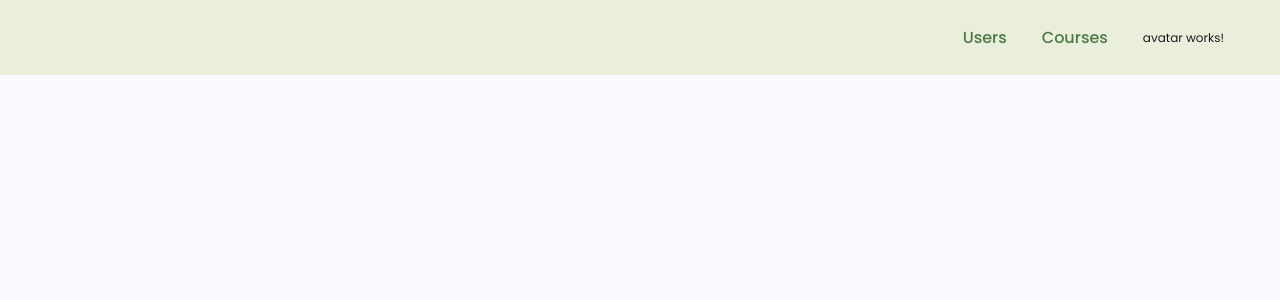
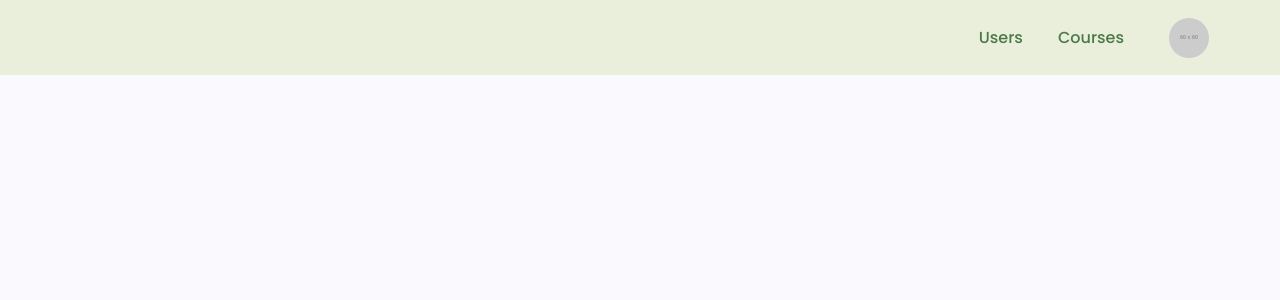
Before and after one commit to paulelyson/kurikula-frontend, an Angular app: page / in a window 1280 px wide. Shown: the top 300 px of the page. Built offline with nearby package versions, Linux system fonts and the light colour scheme.

Commit message:
feat: implement Avatar component with styling and structure; update header background color variables

```diff
--- a/src/app/shared/components/layout/header/header.component.css
+++ b/src/app/shared/components/layout/header/header.component.css
@@ -1,5 +1,5 @@
 #header {
-  background-color: var(--color-background-header);
+  background-color: var(--color-bg-header);
   height: 75px;
 
   /**/
--- a/src/app/shared/components/ui/avatar/avatar.component.css
+++ b/src/app/shared/components/ui/avatar/avatar.component.css
@@ -0,0 +1,34 @@
+.avatar-wrapper {
+  display: flex;
+  justify-content: flex-end;
+  align-items: center;
+  gap: 5px;
+  padding: 5px 10px;
+  border-radius: 5px;
+  cursor: pointer;
+  &:hover {
+    background-color: var(--color-bg-header-hover);
+  }
+
+  .label {
+    position: relative;
+    font-size: 1rem;
+    font-weight: 550;
+    line-height: 1.5;
+    color: var(--color-accent);
+    display: inline-block;
+    text-decoration: none;
+    cursor: pointer;
+  }
+}
+
+.image-wrapper.md {
+  width: 40px;
+  height: 40px;
+  cursor: pointer;
+}
+.fit-image {
+  height: 100%;
+  object-fit: cover;
+  border-radius: 50%;
+}
--- a/src/app/shared/components/ui/avatar/avatar.component.html
+++ b/src/app/shared/components/ui/avatar/avatar.component.html
@@ -1 +1,6 @@
-<p>avatar works!</p>
+<div class="avatar-wrapper">
+  <div class="image-wrapper" [ngClass]="[size]">
+    <img class="fit-image" [src]="image" />
+  </div>
+  <div class="label">{{ label }}</div>
+</div>
--- a/src/app/shared/components/ui/avatar/avatar.component.ts
+++ b/src/app/shared/components/ui/avatar/avatar.component.ts
@@ -1,9 +1,17 @@
-import { Component } from '@angular/core';
+import { Component, EventEmitter, Input, Output } from '@angular/core';
+import { Size } from '../../../../models/ui/common.model';
+import { CommonModule } from '@angular/common';
 
 @Component({
   selector: 'app-avatar',
-  imports: [],
+  imports: [CommonModule],
   templateUrl: './avatar.component.html',
   styleUrl: './avatar.component.css',
 })
-export class AvatarComponent {}
+export class AvatarComponent {
+  @Input() size: Size = 'md';
+  @Input() label: string = ''
+  @Output() avatarclicked: EventEmitter<string> = new EventEmitter();
+  image = 'https://placehold.co/60?text=No+Image&font=poppins';
+
+}
--- a/src/styles.css
+++ b/src/styles.css
@@ -1,8 +1,13 @@
 /* You can add global styles to this file, and also import other style files */
 
 :root {
-  --color-background-header: #eaefdb;
+  /* Header */
+  --color-bg-header: #eaefdb;
+  --color-bg-header-hover: #d2ead8;
+
+
   --color-text: #1a1b1f;
+  --color-accent: #f1b12b;
   /* ================================
 	FONTS
 	================================ */
```
